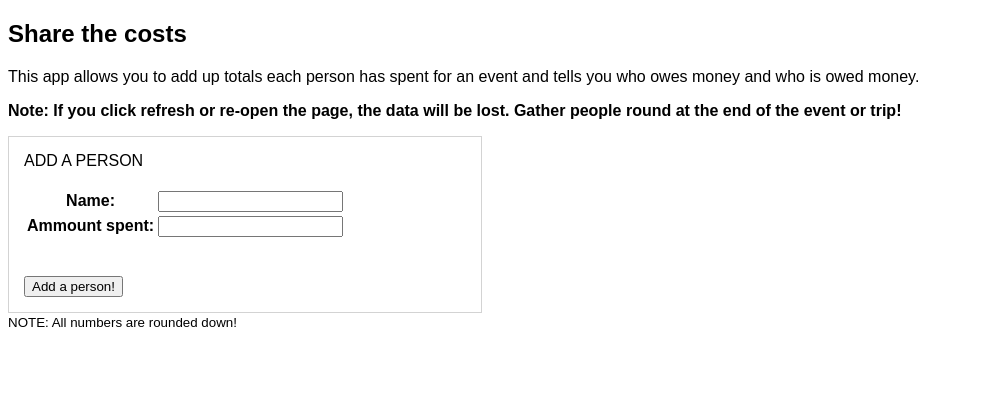
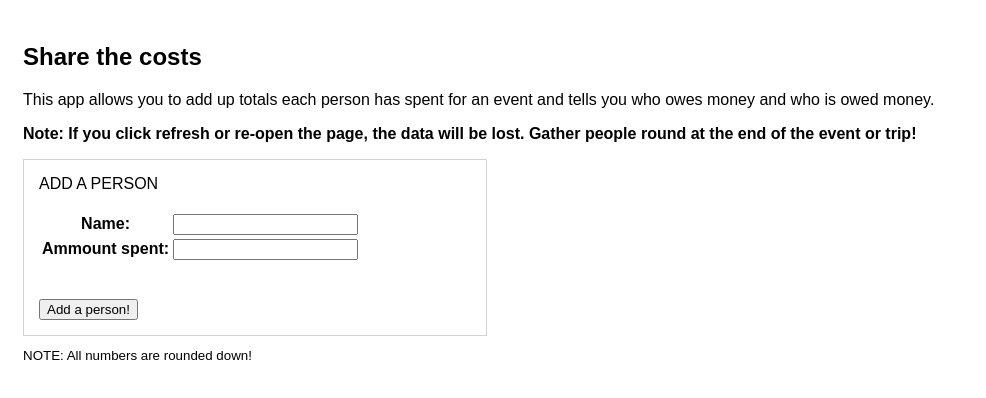
Before and after one commit to richardgourley/share-the-cost, a plain HTML site: page index.html in a window 1280 px wide. Shown: the whole page, without its empty margins (0-986 px from the left). Drawn offline with Linux system fonts and the light colour scheme.

Commit message:
Padding added below add person div.

```diff
--- a/style.css
+++ b/style.css
@@ -5,6 +5,14 @@ body{
 .add-person-content-div{
   border:1px solid lightgrey;
   padding:15px;
+}
+
+.main-div{
+	padding:15px;
+}
+
+.add-person-div{
+	margin-bottom:10px;
 }
 
 @media screen and (min-width: 760px){
```
